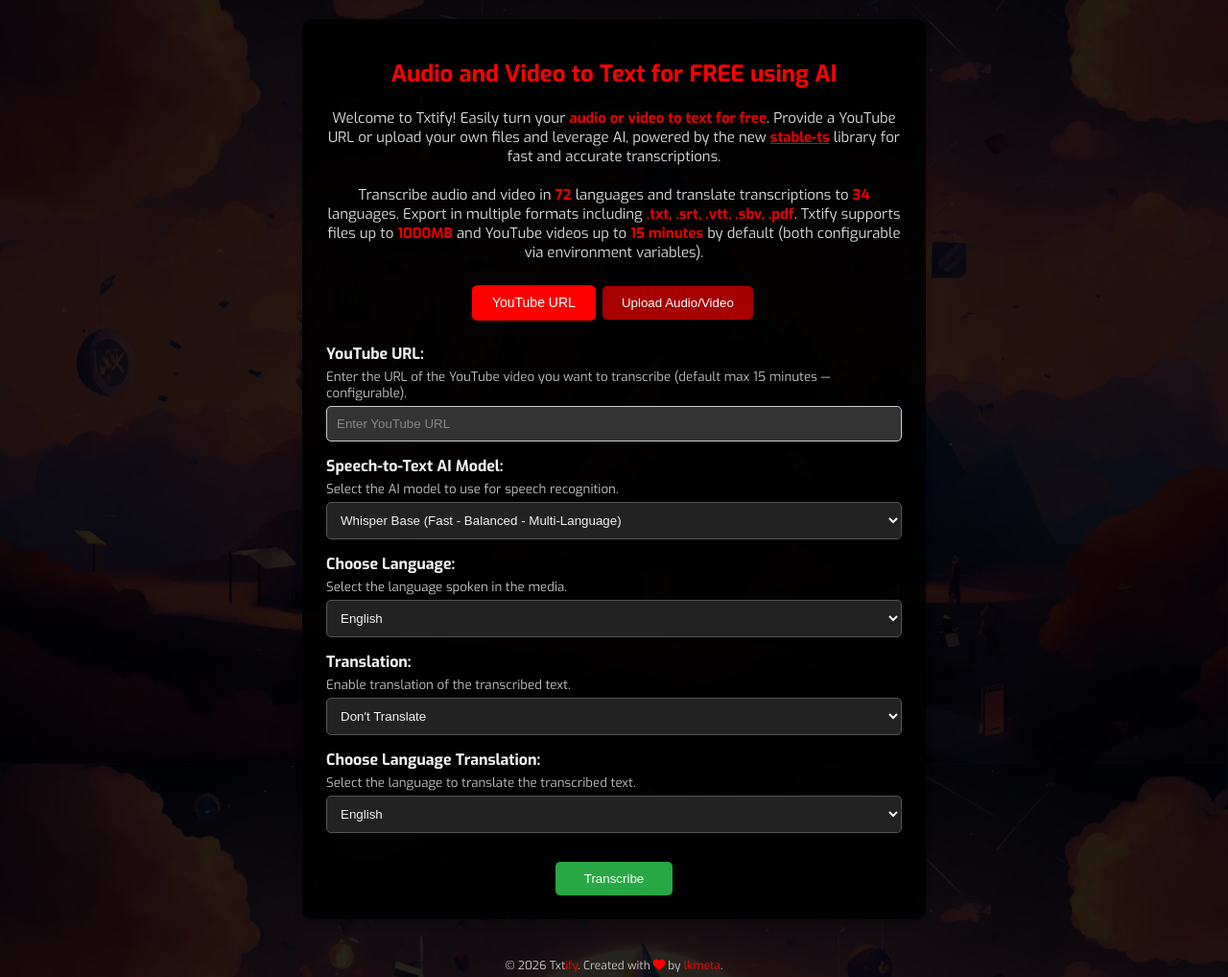
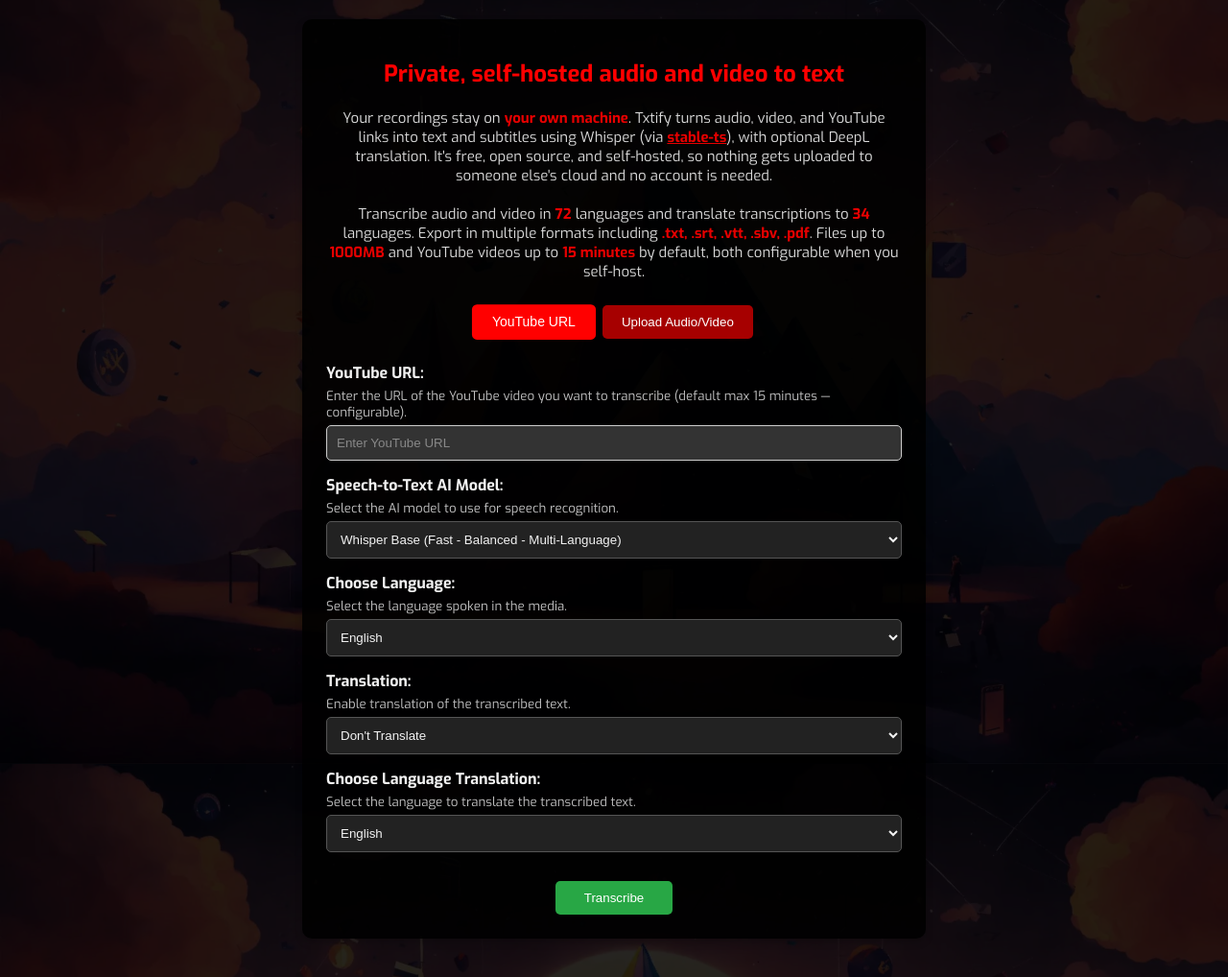
Before and after one commit to lkmeta/txtify, a FastAPI app: page / in a window 1280 px wide. Shown: the part 80-1098 px from the top of the page at 96% size. Run offline with FastAPI, Linux system fonts and the light colour scheme.

Commit message:
feat: privacy-first homepage hero copy
Lead with the durable differentiator — self-hosted privacy — instead of a
generic free/AI pitch.

- H1: "Private, self-hosted audio and video to text"
- Open with "your recordings stay on your own machine" and tie privacy to
  self-hosting: nothing is uploaded to someone else's cloud, no account needed
- Keep the dynamic language/format counts and the configurable-limits note

No CSS or logic changes; the #transcription-languages / #translation-languages
/ #file-types spans still populate from the served JSONs.

```diff
--- a/templates/index.html
+++ b/templates/index.html
@@ -49,14 +49,15 @@
 
 
     <div class="container">
-        <h1>Audio and Video to Text for FREE using AI</h1>
+        <h1>Private, self-hosted audio and video to text</h1>
 
         <div class="description">
-            Welcome to Txtify! Easily turn your
-            <span style="color: var(--primary-color); font-weight: bold;">audio or video to text for free</span>.
-            Provide a YouTube URL or upload your own files and leverage AI, powered by the new
-            <a href="https://github.com/jianfch/stable-ts" target="_blank" style="color: var(--primary-color); font-weight: bold;">stable-ts</a>
-            library for fast and accurate transcriptions.
+            Your recordings stay on
+            <span style="color: var(--primary-color); font-weight: bold;">your own machine</span>.
+            Txtify turns audio, video, and YouTube links into text and subtitles using Whisper (via
+            <a href="https://github.com/jianfch/stable-ts" target="_blank" style="color: var(--primary-color); font-weight: bold;">stable-ts</a>),
+            with optional DeepL translation. It's free, open source, and self-hosted, so nothing gets
+            uploaded to someone else's cloud and no account is needed.
             <br><br>
             Transcribe audio and video in
             <span id="transcription-languages" style="color: var(--primary-color); font-weight: bold;"></span>
@@ -64,10 +65,10 @@
             <span id="translation-languages" style="color: var(--primary-color); font-weight: bold;"></span>
             languages. Export in multiple formats including
             <span id="file-types" style="color: var(--primary-color); font-weight: bold;"></span>.
-            Txtify supports files up to
+            Files up to
             <span style="color: var(--primary-color); font-weight: bold;">1000MB</span>
             and YouTube videos up to
-            <span style="color: var(--primary-color); font-weight: bold;">15 minutes</span> by default (both configurable via environment variables).
+            <span style="color: var(--primary-color); font-weight: bold;">15 minutes</span> by default, both configurable when you self-host.
         </div>
 
         <div class="switch-case">
```
